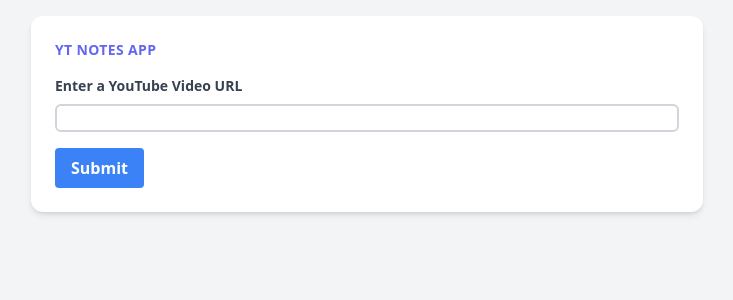
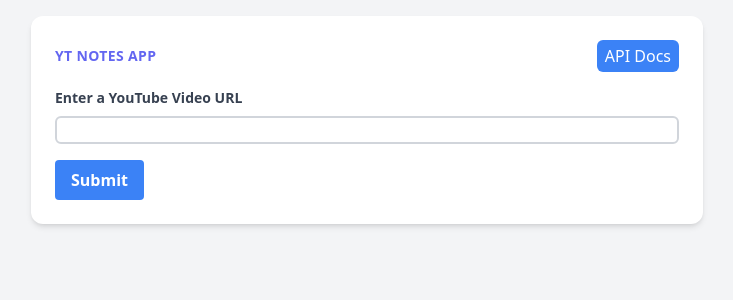
Before and after one commit to udit-001/yt-notes, a Django app: page / in a window 1280 px wide. Shown: the top 300 px of the page, without its empty margins (273-1006 px from the left). Run offline with Django 5.2, Linux system fonts and the light colour scheme; some libraries are stand-ins or nearby versions.

Commit message:
feat: add button to API docs on main page

```diff
--- a/src/app/templates/app/submit_url.html
+++ b/src/app/templates/app/submit_url.html
@@ -4,7 +4,10 @@
     <div class="max-w-md mx-auto bg-white rounded-xl shadow-md overflow-hidden md:max-w-2xl m-4">
       <div class="md:flex w-full">
         <div class="p-6 w-full">
-          <div class="uppercase tracking-wide text-sm text-indigo-500 font-semibold">YT Notes App</div>
+          <div class="flex justify-between items-center">
+            <div class="uppercase tracking-wide text-sm text-indigo-500 font-semibold">YT Notes App</div>
+            <a class="px-2 py-1 bg-blue-500 text-white rounded-md" href="/api/docs" target="_blank">API Docs</a>
+          </div>
           <form method="POST" class="mt-4">
             {% csrf_token %}
             {% for element in form %}
```
